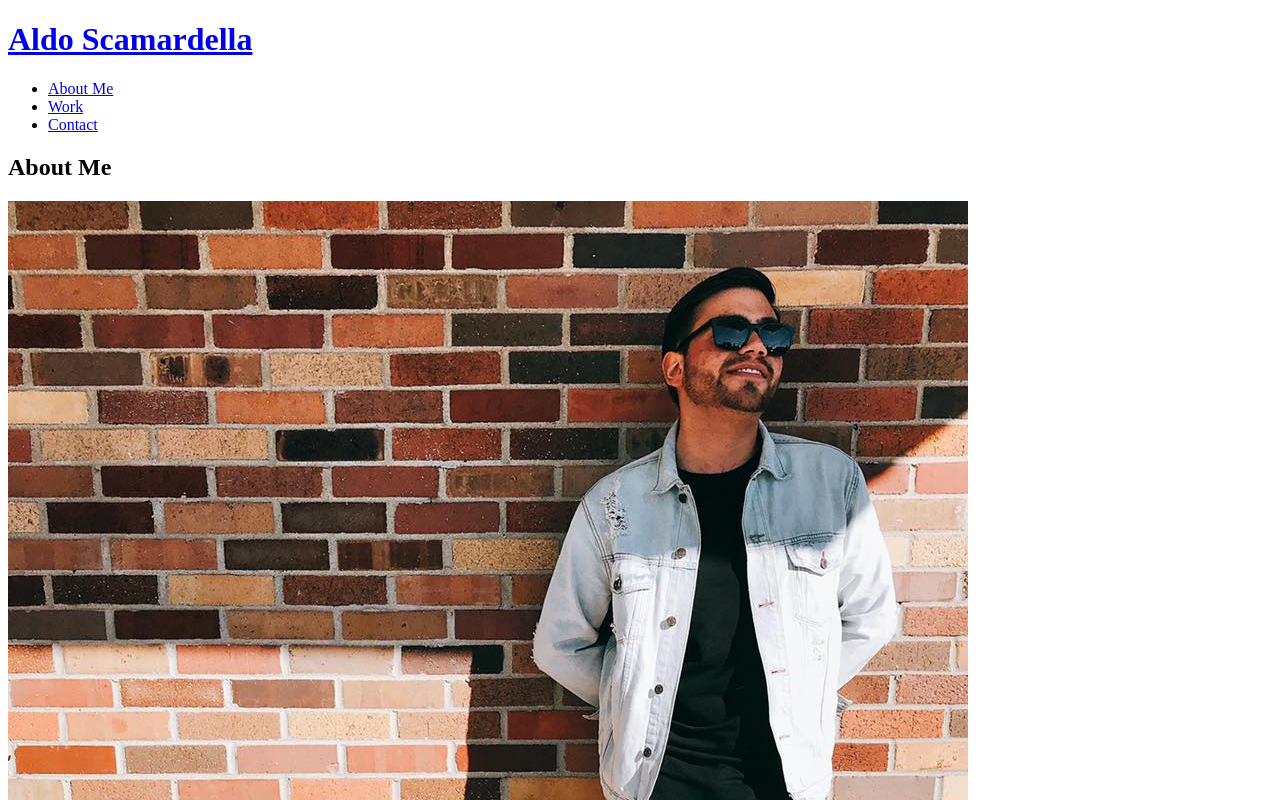
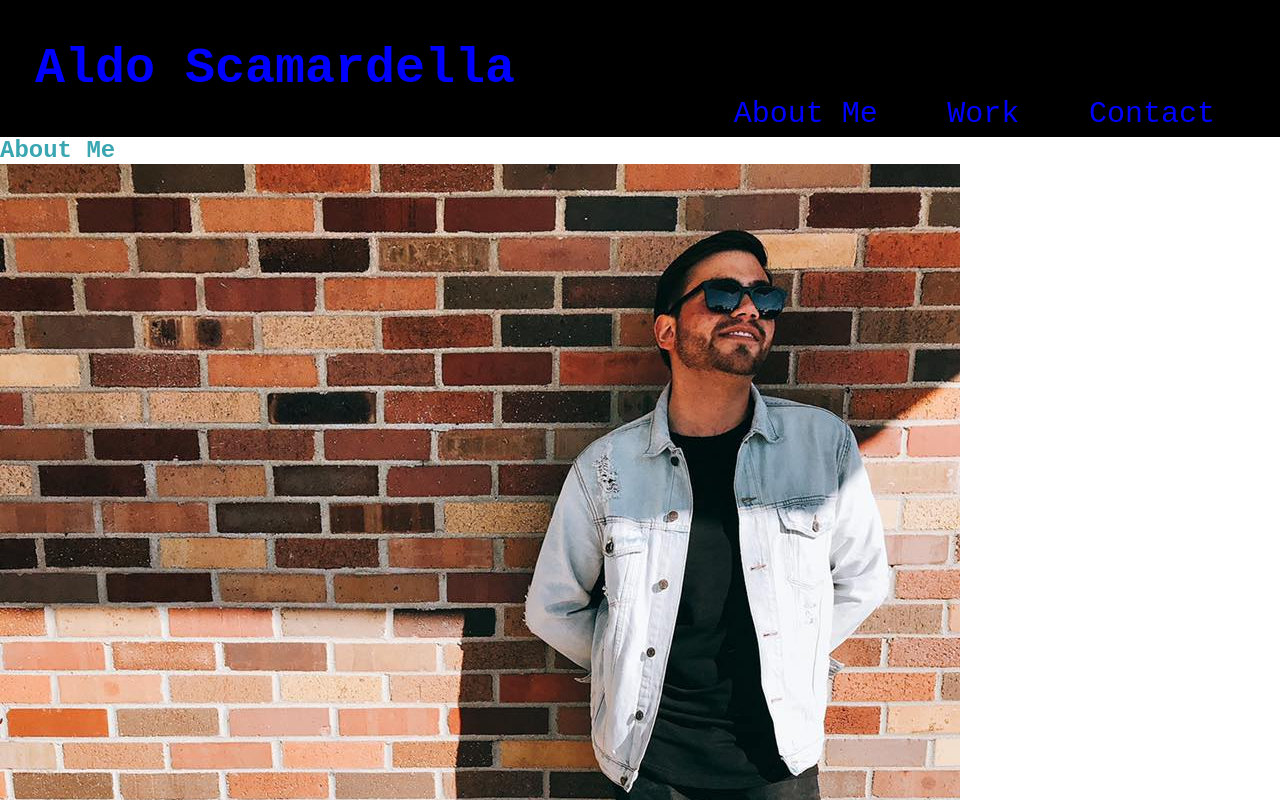
Before and after one commit to aldoalej7/donebyaldo, a plain HTML site: page index.html in a window 1280 px wide. Shown: the top 800 px of the page. Drawn offline with Linux system fonts and the light colour scheme.

Commit message:
added some css

```diff
--- a/assets/css/style.css
+++ b/assets/css/style.css
@@ -0,0 +1,44 @@
+* {
+    margin: 0;
+
+    padding: 0;
+
+    box-sizing: border-box;
+}
+
+body {
+    color:#39a6b2;
+    font-family: 'Courier New', Courier, monospace;
+}
+
+header {
+    padding: 40px 35px;
+    background-color: black;
+}
+
+header h1 {
+    font-weight: bold;
+    font-size: 50px;
+    color: #fce138;
+    margin: 0;
+}
+
+header a {
+    text-decoration: none;
+    color: blue;
+}
+
+header nav {
+    float: right;
+    margin: 0;
+}
+
+header nav ul li {
+    display: inline;
+}
+
+header nav ul li a {
+    margin: 0 30px;
+    font-weight: lighter;
+    font-size: 30px;
+}
--- a/index.html
+++ b/index.html
@@ -4,6 +4,7 @@
     <meta charset="UTF-8">
     <meta http-equiv="X-UA-Compatible" content="IE=edge">
     <meta name="viewport" content="width=device-width, initial-scale=1.0">
+   <link rel="stylesheet" href="./assets/css/style.css"/>
     <title>Done By Aldo</title>
 </head>
 <body>
@@ -20,26 +21,30 @@
                 <a href="#work">Work</a>
             </li>
             <li>
-                <a href="Contact">Contact</a>
+                <a href="contact">Contact</a>
             </li>
         </ul>
     </nav>
     </header>
-<section>
+<section id="about-me">
     <h2>About Me</h2>
-    <img src="./assets/images/89619019_10220239440152113_8037739472911073280_n.jpg" alt="Picture of Me"/>
+    <div class="about">
+        <img src="./assets/images/89619019_10220239440152113_8037739472911073280_n.jpg" alt="Picture of Me" class="me"/>
             <P>
             I'm a web development student based out of South Brunswick, New Jersey. Prior to coding
             I worked in Quality Assurance for manufacturing. I got into coding because as I child I went to
             performing arts schools and I wanted to get into a career that would allow me to be creative
             and get me back in touch with my creativity. I look forward to seeing where this journey takes me.
             </P>
+    </div>
 </section>
-<section>
+<section id="work">
+    <div class="work">
         <h3>Work</h3>
         <h4>Project 1</h4>
+    </div>
 </section>
-<section>
+<section id="contact">
     <h3>Contact</h3>
     <div class="contact-info">
         <a href="tel:310.529.4460">cell:310.529.4460</a>
```
Lines whose indentation alone changed are shown as unchanged.
